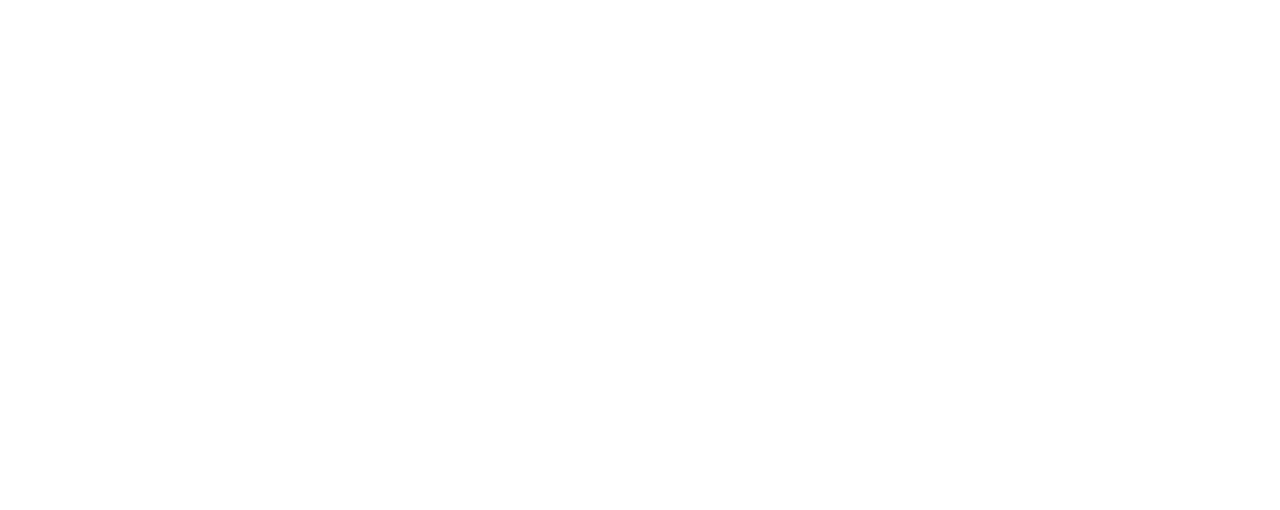
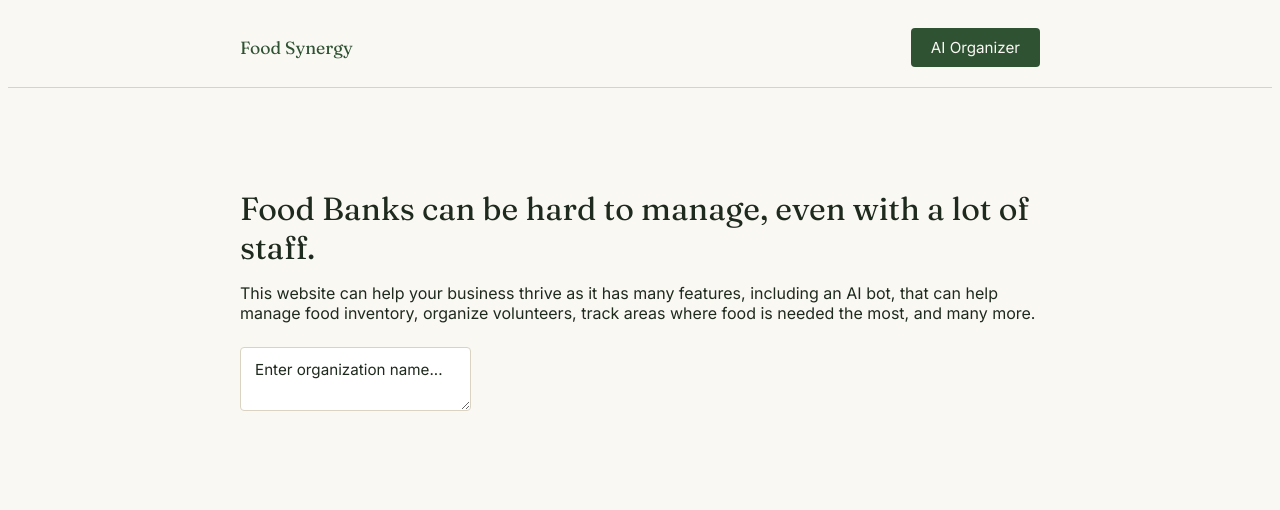
Before and after one commit to karthikeyangopala10-comp/NONPROFIT-PROJECT, a Flask app: page / in a window 1280 px wide. Before the commit the part shown is empty. Shown: the top 510 px of the page. Run offline with Flask 3, Linux system fonts and the light colour scheme.

Commit message:
Update styling and layout

```diff
--- a/templates/index.html
+++ b/templates/index.html
@@ -1,11 +1,102 @@
-<!DOCTYPE html>
+<!doctype html>
 <html lang="en">
-<head>
-    <meta charset="UTF-8">
-    <meta name="viewport" content="width=device-width, initial-scale=1.0">
+  <head>
+    <meta charset="UTF-8" />
+    <meta name="viewport" content="width=device-width, initial-scale=1" />
+
+    <link rel="preconnect" href="https://fonts.googleapis.com" />
+    <link rel="preconnect" href="https://fonts.gstatic.com" crossorigin />
+    <link
+      href="https://fonts.googleapis.com/css2?family=Fraunces&family=Inter&display=swap"
+      rel="stylesheet"
+    />
+
     <title>Food Bank iteration 1</title>
-</head>
-<body>
 
-</body>
+    <style>
+      :root {
+        --bg: #faf8f3;
+        --text: #1f2a1e;
+        --accent: #2f5233;
+      }
+      header {
+        border-bottom: 1px solid #dad3c2;
+      }
+
+      .wrap-header {
+        max-width: 800px;
+        margin: 0 auto;
+        padding: 20px 24px;
+        display: flex;
+        justify-content: space-between;
+        align-items: center;
+      }
+
+      .logo {
+        font-family: "Fraunces", serif;
+        font-size: 1.1rem;
+        font-weight: 600;
+        color: var(--accent);
+      }
+      body {
+        font-family: "Inter", sans-serif;
+        background: var(--bg);
+        color: var(--text);
+      }
+
+      h1 {
+        font-family: "Fraunces", serif;
+        margin-bottom: 16px;
+      }
+      p {
+        margin-bottom: 24px;
+      }
+      textarea {
+        margin-bottom: 12px;
+        display: block;
+      }
+
+      button {
+        font-family: "inter", sans-serif;
+        background: var(--accent);
+        color: var(--bg);
+        border: none;
+        padding: 10px 20px;
+        border-radius: 4px;
+        font-size: 0.95rem;
+        cursor: pointer;
+      }
+      .wrap {
+        max-width: 800px;
+        margin: 0 auto;
+        padding: 80px 24px 60px;
+      }
+      textarea {
+        font-family: "Inter", sans-serif;
+        border: 1px solid #dad3c2;
+        border-radius: 4px;
+        padding: 12px 14px;
+        font-size: 0.95rem;
+        color: var(--text);
+      }
+    </style>
+  </head>
+  <body>
+    <header>
+      <div class="wrap-header">
+        <span class="logo">Food Synergy</span>
+        <button>AI Organizer</button>
+      </div>
+    </header>
+    <div class="wrap">
+      <h1>Food Banks can be hard to manage, even with a lot of staff.</h1>
+      <p>
+        This website can help your business thrive as it has many features,
+        including an AI bot, that can help manage food inventory, organize
+        volunteers, track areas where food is needed the most, and many more.
+      </p>
+      <textarea>Enter organization name...</textarea>
+      <br />
+    </div>
+  </body>
 </html>
```
